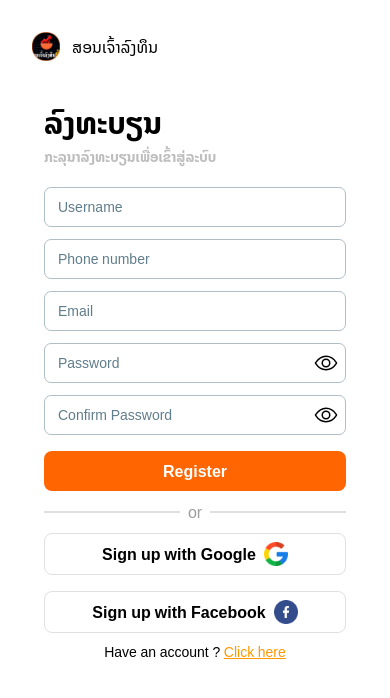
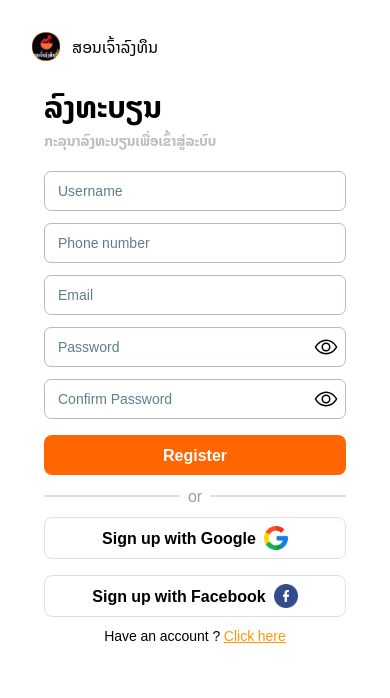
Before and after one commit to noydch/sji-user, a React (Vite) app: page /register in a window 390 px wide. Shown: the top 698 px of the page. Built offline with nearby package versions, Linux system fonts and the light colour scheme.

Commit message:
update auth3

```diff
--- a/src/views/auth/Register.jsx
+++ b/src/views/auth/Register.jsx
@@ -79,7 +79,7 @@ export const Register = () => {
           <h2>ສອນເຈົ້າລົງທຶນ</h2>
         </div>
         <form
-          className="sm:mt-7 mt-4 w-full px-3 py-6 sm:px-5 lg:mt-5 lg:px-5"
+          className="sm:mt-7 mt-0 w-full px-3 py-6 sm:px-5 lg:mt-5 lg:px-5"
           onSubmit={handleSubmit}
         >
           <div className="mb-5">
```
